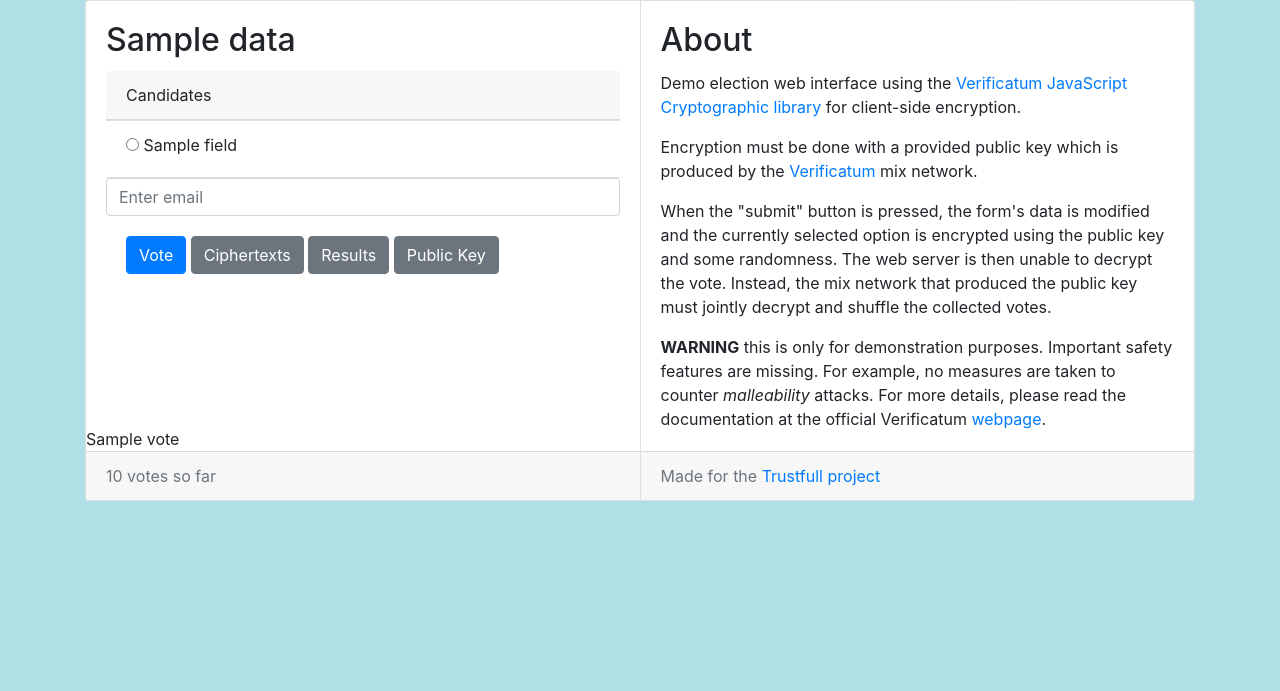
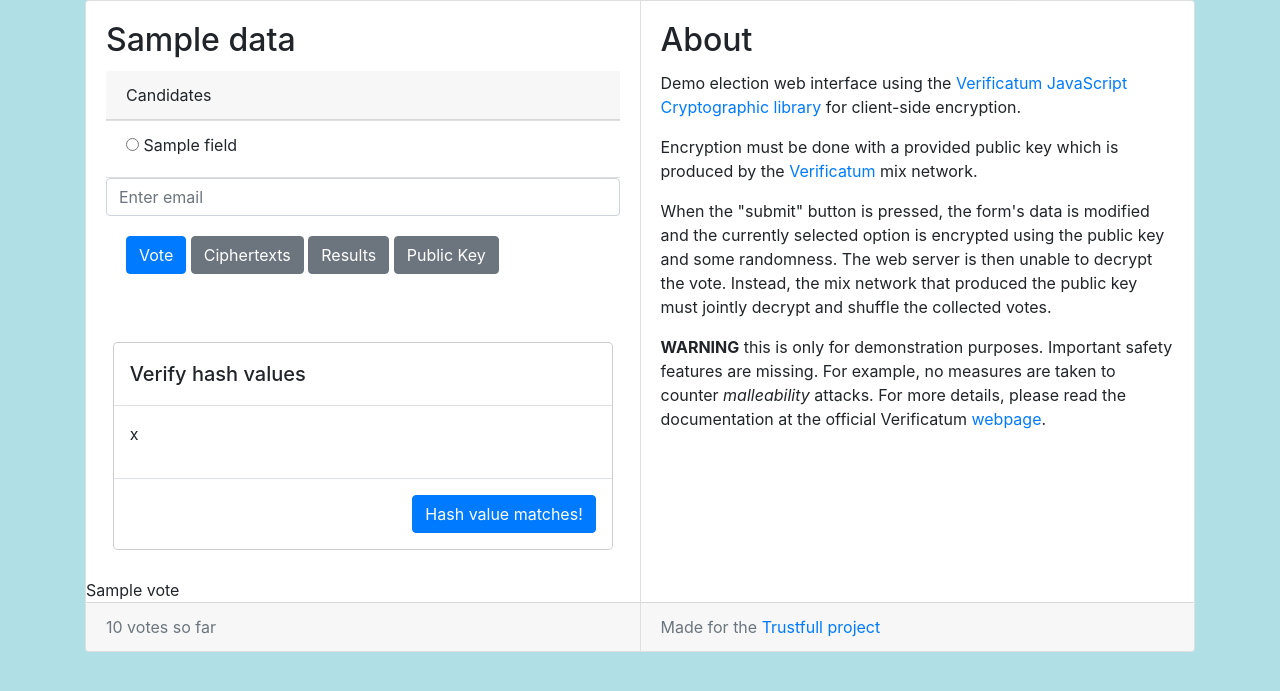
Before and after one commit to kth-tcs/trustfull-demonstrator, a Flask app: template webdemo/templates/poll.html in a window 1280 px wide. Shown: the top 691 px of the page. Run offline with Flask 2, Linux system fonts and the light colour scheme; the template is opened without the code that fills it: most values are stand-ins (such as "Sample title", 1, 10 or a date in 2020); parts of the project's set-up code (start-up, migrations or seed data) failed here and were passed over; some libraries are stand-ins or nearby versions.

Commit message:
style: beautify hash comparison

```diff
--- a/webdemo/app.py
+++ b/webdemo/app.py
@@ -151,7 +151,7 @@ def root():
         signature_reference = response_object['signRef']
         SIGNED_VOTES.append((signature_reference, eval(vote)))
 
-        return render_template("poll.html", data=POLL_DATA, stats=STATS, show_success=True, vote=beautified_hex_string)
+        return render_template("poll.html", data=POLL_DATA, stats=STATS, show_success=True, hash=beautified_hex_string)
 
     if sign_request.status_code == 418:
         flash(sign_request.json()['message'])
--- a/webdemo/templates/poll.html
+++ b/webdemo/templates/poll.html
@@ -46,6 +46,23 @@
                 </div>
             </form>
         </div>
+        {% if hash %}
+        <div class="modal:visible" tabindex="-1">
+            <div class="modal-dialog">
+              <div class="modal-content">
+                <div class="modal-header">
+                  <h5 class="modal-title">Verify hash values</h5>
+                </div>
+                <div class="modal-body">
+                  <p>{{ hash }}</p>
+                </div>
+                <div class="modal-footer">
+                  <button type="button" class="btn btn-primary" onclick="closeModal()" data-bs-dismiss="modal">Hash value matches!</button>
+                </div>
+              </div>
+            </div>
+        </div>
+        {% endif %}
         {% if vote %}
             <div>
                 {{ vote }}
@@ -86,6 +103,10 @@
 </script>
 <script src="{{url_for('static', filename='min-vjsc-1.1.1.js')}}"></script>
 <script>
+    function closeModal() {
+        document.getElementsByClassName('modal:visible')[0].className = 'modal';
+    }
+
     // Hide success alert window
     setTimeout(function() {
         window.success.className += ' hidden';
```
